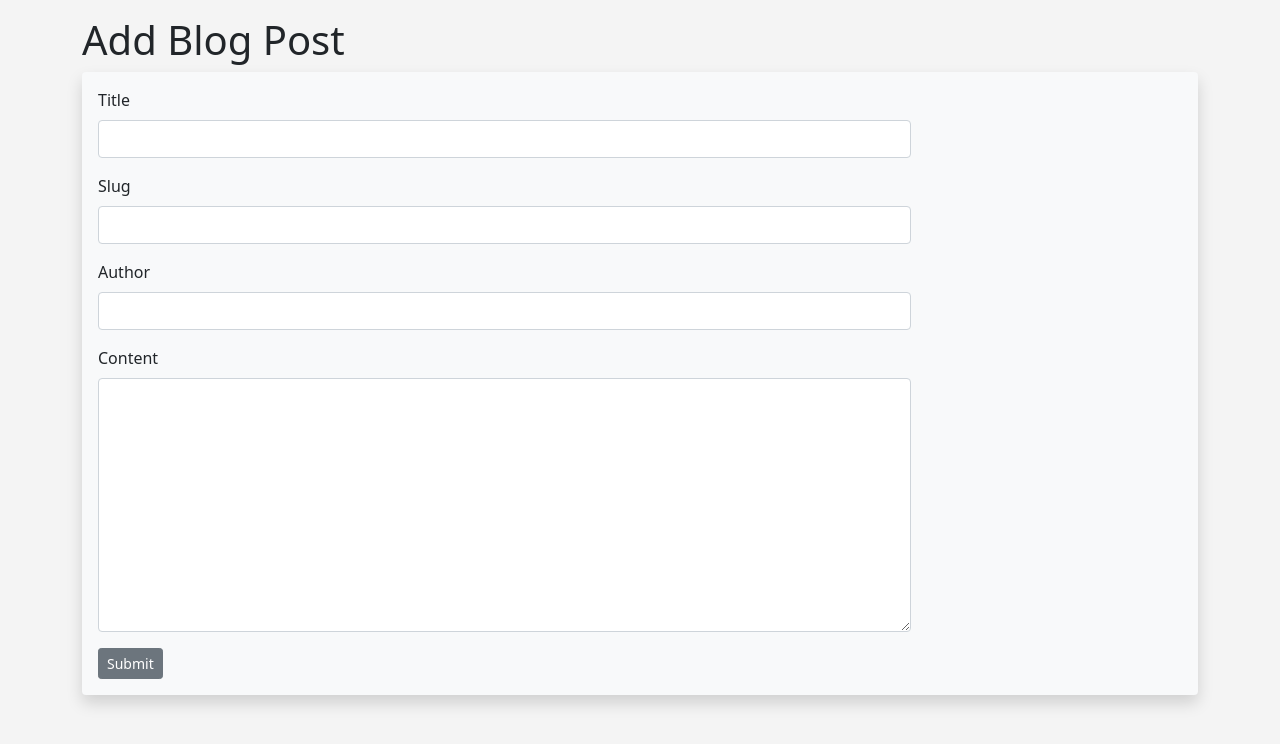
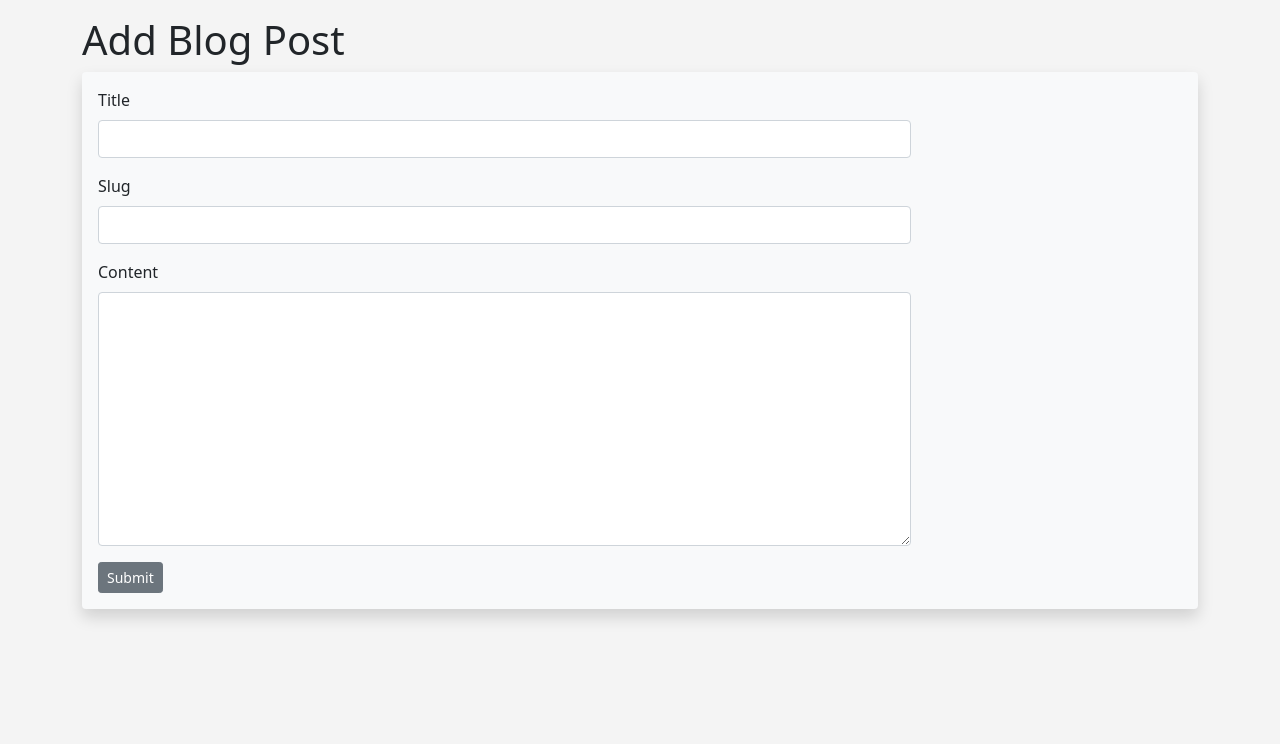
Before and after one commit to vhsenna/flask-blog, a Flask app: page /add-post in a window 1280 px wide. Shown: the part 56-800 px from the top of the page. Run offline with Flask 2, Linux system fonts and the light colour scheme; the visitor is signed in with stand-in values (Sample User, id 1).

Commit message:
Remove author field from add_post template

```diff
--- a/app/templates/add_post.html
+++ b/app/templates/add_post.html
@@ -25,11 +25,6 @@
     </div>
 
     <div class="mb-3">
-      {{ form.author.label(class="form-label") }}
-      {{ form.author(class="form-control") }}
-    </div>
-
-    <div class="mb-3">
       {{ form.content.label(class="form-label") }}
       {{ form.content(class="form-control", rows=10) }}
     </div>
```
